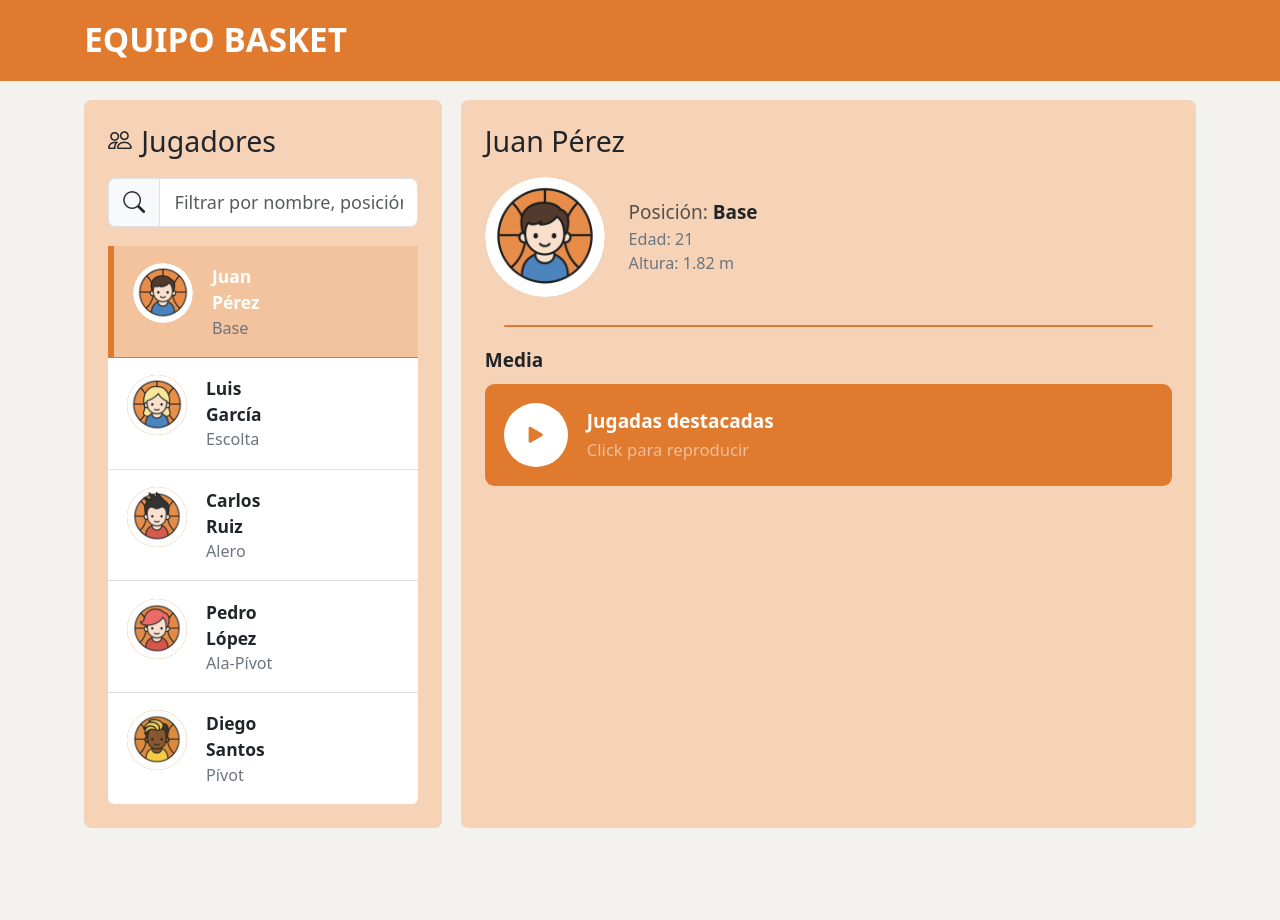
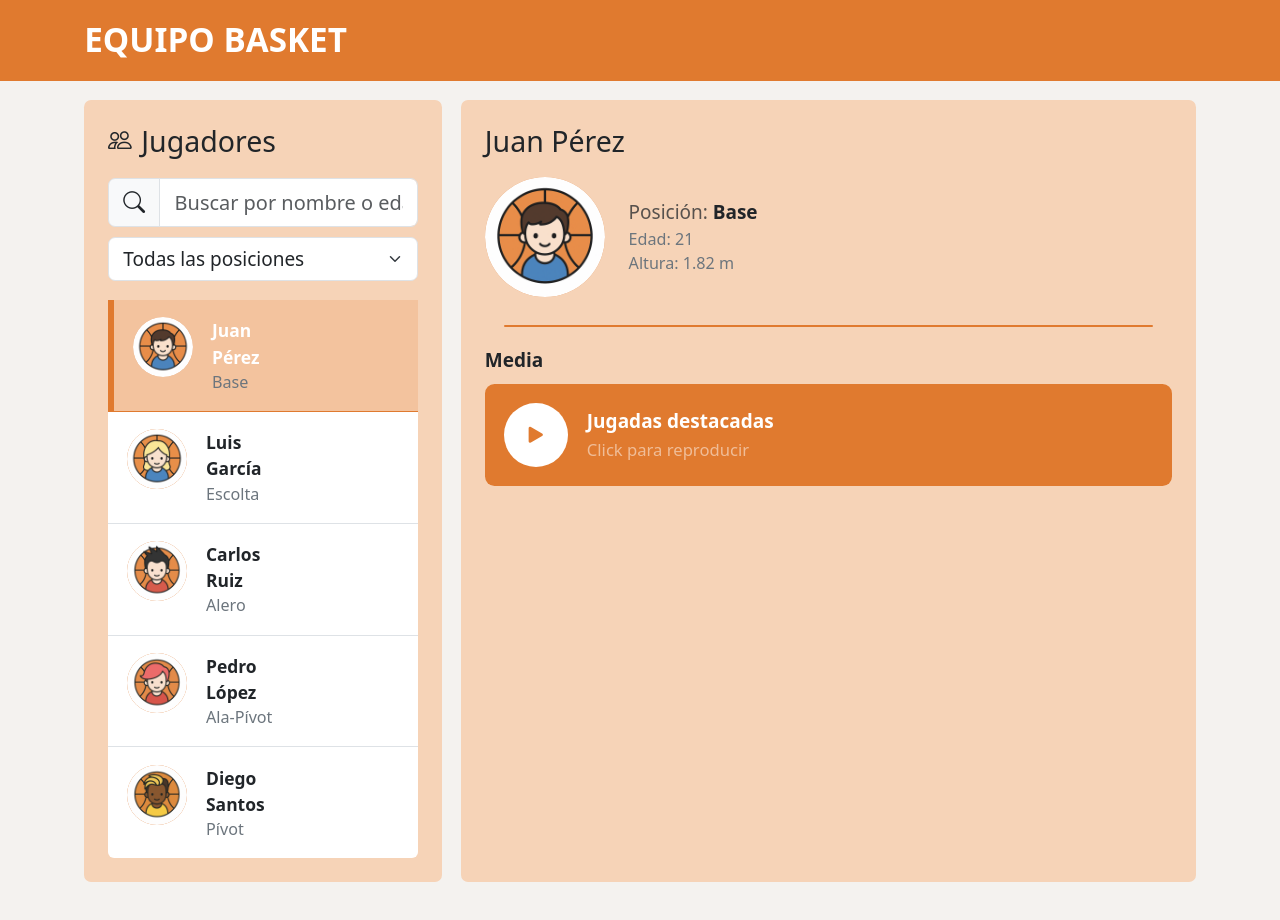
Before and after one commit to jperairemo/Producto-1---FP.067---P-Desarrollo-front-end-con-frameworks-en-entornos-m-viles, an Angular app in the folder equipo-basket/: page / in a window 1280 px wide. Shown: the top 920 px of the page. Before the commit the page ends 885 px from the top, so only its background shows below. Built offline with nearby package versions, Linux system fonts and the light colour scheme.

Commit message:
Añado pipe para selector dropdown

```diff
--- a/equipo-basket/src/app/app.component.html
+++ b/equipo-basket/src/app/app.component.html
@@ -11,7 +11,7 @@
     <div class="col-md-4">
       <app-players
         [players]="players"
-        [activeId]="selectedPlayer?.id"
+        [activeId]="selectedPlayer?.id ?? null"
         (selected)="onSelect($event)">
       </app-players>
     </div>
--- a/equipo-basket/src/app/components/players/players.component.html
+++ b/equipo-basket/src/app/components/players/players.component.html
@@ -4,24 +4,52 @@
     <h5 class="mb-0">Jugadores</h5>
   </div>
 
-  <div class="input-group mb-3">
-    <span class="input-group-text"><i class="bi bi-search"></i></span>
-    <input [(ngModel)]="search" type="text" class="form-control players-filter" placeholder="Filtrar por nombre, posición o edad" />
+  <!-- Filtros: texto + posición (dropdown) -->
+  <div class="mb-2">
+    <div class="input-group">
+      <span class="input-group-text"><i class="bi bi-search"></i></span>
+      <input
+        [(ngModel)]="search"
+        type="text"
+        class="form-control"
+        placeholder="Buscar por nombre o edad"
+        aria-label="Buscar por nombre o edad"
+      />
+    </div>
   </div>
+
+<div class="mb-3">
+  <select
+    [(ngModel)]="pos"
+    class="form-select"
+    aria-label="Filtrar por posición"
+    title="Filtrar por posición"
+  >
+    <option value="">Todas las posiciones</option>
+    <option *ngFor="let p of positions" [value]="p">{{ p }}</option>
+  </select>
+</div>
 
   <ul class="list-group list-group-flush">
     <li
-      *ngFor="let p of players | playersFilter:search"
+      *ngFor="let p of players | playersFilter: search : pos"
       class="list-group-item d-flex gap-3 align-items-start player-item"
       [class.active]="p.id === activeId"
       (click)="select(p)"
     >
       <div class="avatar">
         <i class="bi bi-person" *ngIf="!p.avatar"></i>
-        <img *ngIf="p.avatar" [src]="p.avatar" alt="" style="width:100%;height:100%;border-radius:50%;object-fit:cover" />
+        <img
+          *ngIf="p.avatar"
+          [src]="p.avatar"
+          [alt]="'Foto de ' + p.firstName + ' ' + p.lastName"
+          style="width:100%;height:100%;border-radius:50%;object-fit:cover"
+        />
       </div>
       <div>
-        <div class="fw-semibold small">{{ p.firstName }}<br/>{{ p.lastName }}</div>
+        <div class="fw-semibold small">
+          {{ p.firstName }}<br />{{ p.lastName }}
+        </div>
         <div class="muted">{{ p.position }}</div>
       </div>
     </li>
--- a/equipo-basket/src/app/components/players/players.component.ts
+++ b/equipo-basket/src/app/components/players/players.component.ts
@@ -1,6 +1,15 @@
-import { Component, EventEmitter, Input, Output } from '@angular/core';
+import {
+  Component,
+  EventEmitter,
+  Input,
+  Output,
+  OnInit,
+  OnChanges,
+  SimpleChanges,
+} from '@angular/core';
 import { CommonModule } from '@angular/common';
 import { FormsModule } from '@angular/forms';
+
 import { Player } from '../../models/player.model';
 import { PlayersFilterPipe } from '../../pipes/players-filter.pipe';
 
@@ -9,16 +18,37 @@ import { PlayersFilterPipe } from '../../pipes/players-filter.pipe';
   standalone: true,
   imports: [CommonModule, FormsModule, PlayersFilterPipe],
   templateUrl: './players.component.html',
-  styleUrls: ['./players.component.css']
+  styleUrl: './players.component.css',
 })
-export class PlayersComponent {
+export class PlayersComponent implements OnInit, OnChanges {
+  // ---- Inputs que está pasando AppComponent ----
   @Input() players: Player[] = [];
-  @Input() activeId?: number;
+  @Input() activeId: number | null = null;
+
+  // ---- Output para notificar selección al padre ----
   @Output() selected = new EventEmitter<Player>();
 
+  // ---- Filtros ----
   search = '';
+  pos = '';
+  positions: string[] = [];
 
-  select(p: Player) {
+  ngOnInit(): void {
+    this.buildPositions();
+  }
+
+  ngOnChanges(changes: SimpleChanges): void {
+    if (changes['players']) this.buildPositions();
+  }
+
+  private buildPositions(): void {
+    this.positions = this.players?.length
+      ? Array.from(new Set(this.players.map((p) => p.position))).sort()
+      : [];
+  }
+
+  // Método que espera tu template (click)="select(p)"
+  select(p: Player): void {
     this.selected.emit(p);
   }
 }
--- a/equipo-basket/src/app/pipes/players-filter.pipe.ts
+++ b/equipo-basket/src/app/pipes/players-filter.pipe.ts
@@ -3,18 +3,31 @@ import { Player } from '../models/player.model';
 
 @Pipe({
   name: 'playersFilter',
-  standalone: true
+  standalone: true, // permite importarlo directo en 'imports' de componentes standalone
 })
 export class PlayersFilterPipe implements PipeTransform {
-  transform(players: Player[], term: string): Player[] {
-    if (!players || !term) return players;
-    const t = term.toLowerCase().trim();
+  transform(players: Player[] | null | undefined, term: string = '', position: string = ''): Player[] {
+    if (!players) return [];
 
-    return players.filter(p => {
-      const fullName = `${p.firstName} ${p.lastName}`.toLowerCase();
-      const pos = (p.position || '').toLowerCase();
-      const ageStr = String(p.age);
-      return fullName.includes(t) || pos.includes(t) || ageStr.includes(t);
+    // Normalizamos
+    const t = (term ?? '').trim().toLowerCase();
+    const p = (position ?? '').trim().toLowerCase();
+
+    return players.filter(pl => {
+      const name = `${pl.firstName} ${pl.lastName}`.toLowerCase();
+      const pos  = (pl.position || '').toLowerCase();
+
+      // 1) Filtro por texto: nombre, apellidos, posición o edad
+      const okTerm =
+        !t ||
+        name.includes(t) ||
+        pos.includes(t) ||
+        String(pl.age).includes(t);
+
+      // 2) Filtro por posición (dropdown)
+      const okPos = !p || pos === p;
+
+      return okTerm && okPos;
     });
   }
 }
```
